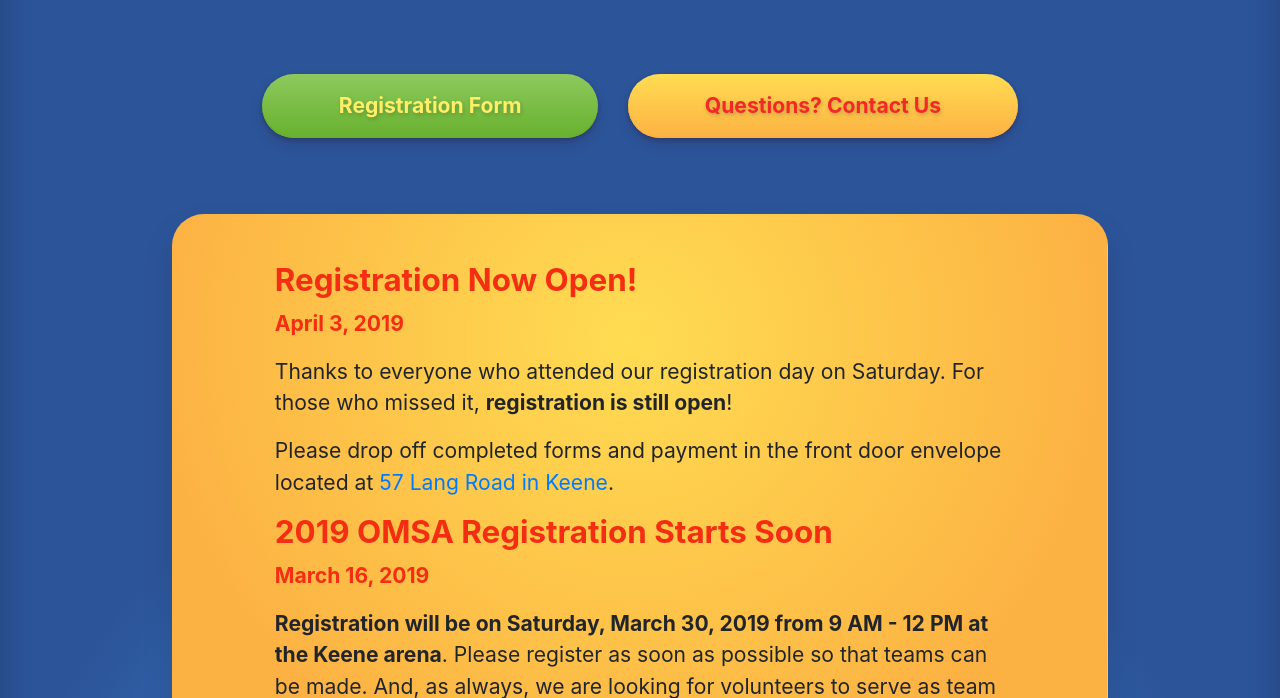
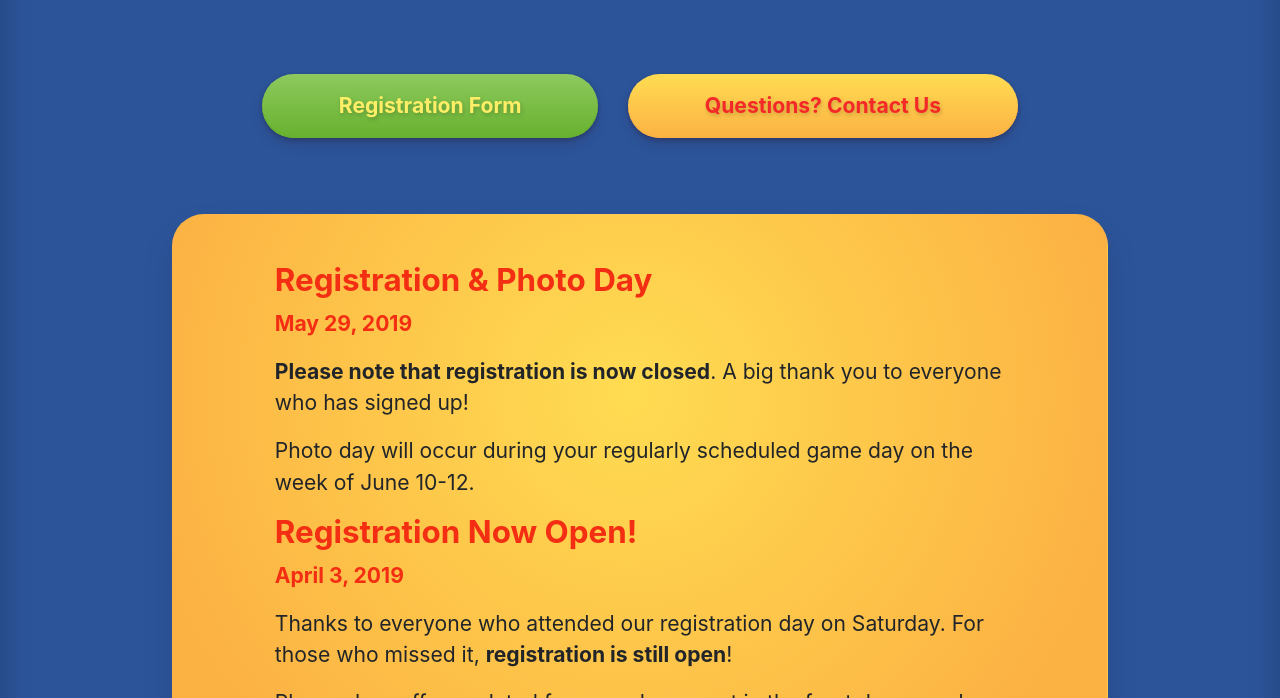
Before and after one commit to otonabeesoccer/omsa-new, a plain HTML site: page index.html in a window 1280 px wide. Shown: the part 506-1204 px from the top of the page. Drawn offline with Linux system fonts and the light colour scheme.

Commit message:
Update index.html

```diff
--- a/index.html
+++ b/index.html
@@ -2,13 +2,12 @@
 <html lang="en" dir="ltr">
 <head>
   <meta charset="utf-8">
-  <meta name="viewport" content="width=device-width, initial-scale=1"/>
+  <meta name="viewport" content="width=device-width, initial-scale=1">
   <meta name="description" content="Otonabee Minor Soccer Association is a youth soccer league based in Keene, Ontario. Powered by amazing volunteers, we strive for a fun, friendly atmosphere that rewards teamwork and fair play.">
-
   <meta name="mobile-web-app-capable" content="yes">
   <meta name="apple-mobile-web-app-capable" content="yes">
   <meta name="msapplication-starturl" content="/">
-  <meta name="theme-color" content="#2196f3"/>
+  <meta name="theme-color" content="#2196f3">
 
   <title>Otonabee Minor Soccer Association</title>
 
@@ -58,6 +57,14 @@
       <div class="row page-section news">
         <div class="container">
           <div class="row">
+            <h2 class="headline">Registration & Photo Day</h2>
+            <p><strong class="date">May 29, 2019</strong></p>
+            <p>
+              <strong>Please note that registration is now closed</strong>. A big thank you to everyone who has signed up!
+            </p>
+            <p>
+              Photo day will occur during your regularly scheduled game day on the week of June 10-12.
+            </p><br>
             <h2 class="headline">Registration Now Open!</h2>
             <p><strong class="date">April 3, 2019</strong></p>
             <p>
```
